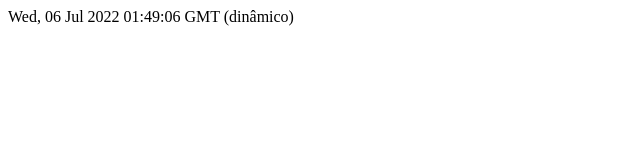
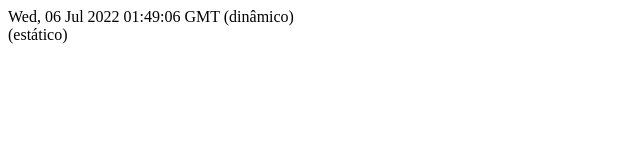
Before and after one commit to silveiralabs/lucas-silveira, a Next.js app: page /tempo in a window 1280 px wide. Shown: the top 160 px of the page, without its empty margins (0-640 px from the left). Built offline with nearby package versions, Linux system fonts and the light colour scheme.

Commit message:
atualização tempo

```diff
--- a/pages/tempo.js
+++ b/pages/tempo.js
@@ -6,7 +6,8 @@ function Tempo(props) {
 
     return (
      <div>
-        {dynamicDateString} (dinâmico)
+        <div>{dynamicDateString} (dinâmico)</div>
+        <div>{props.staticDateString} (estático)</div>
     </div>
     )
 
```
